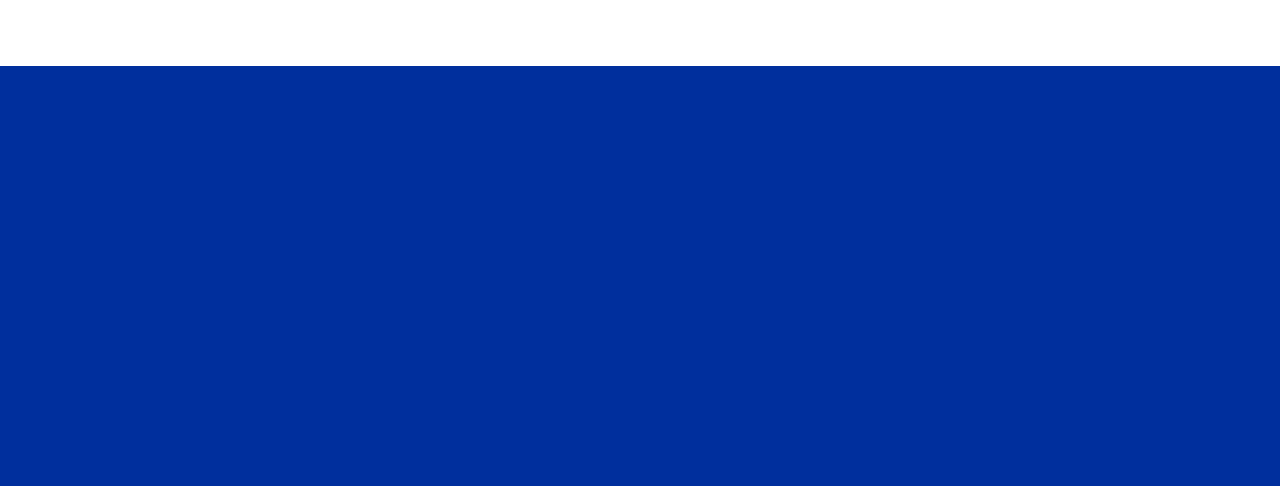
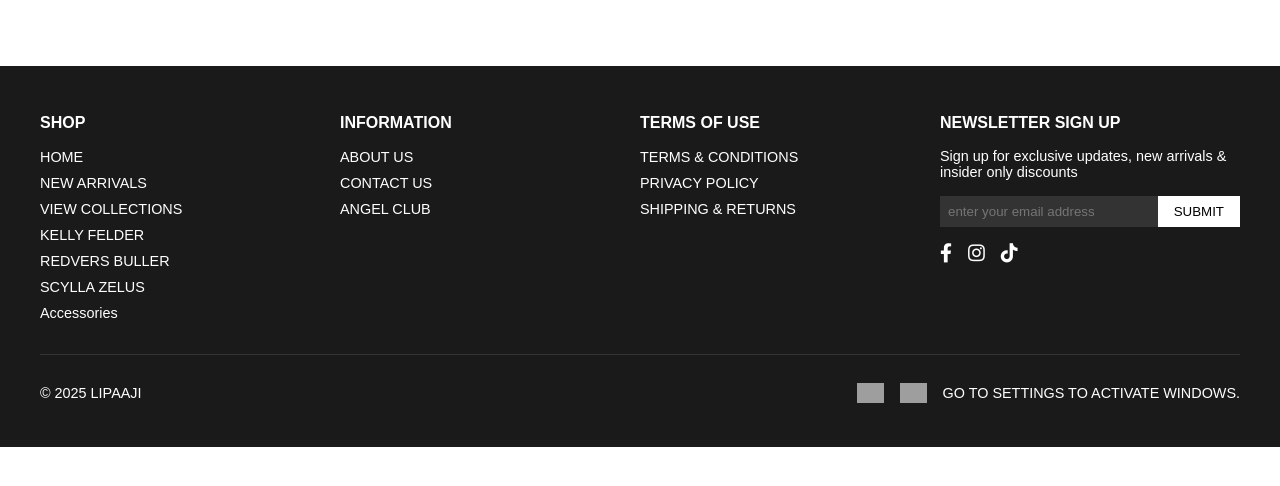
Before and after one commit to sumalka/lipaaji, a React (Create React App) app: page / in a window 1280 px wide. Shown: the part 1056-1542 px from the top of the page. After the commit the page ends 1503 px from the top, so only its background shows below. Built offline with nearby package versions, Linux system fonts and the light colour scheme; grey boxes are pictures that could not be loaded.

Commit message:
Add Footer component and styles for Lipaaji brand

```diff
--- a/public/index.html
+++ b/public/index.html
@@ -10,6 +10,7 @@
       content="Web site created using create-react-app"
     />
     <link rel="apple-touch-icon" href="%PUBLIC_URL%/logo192.png" />
+    <link rel="stylesheet" href="https://cdnjs.cloudflare.com/ajax/libs/font-awesome/5.15.4/css/all.min.css" />
     <!--
       manifest.json provides metadata used when your web app is installed on a
       user's mobile device or desktop. See https://developers.google.com/web/fundamentals/web-app-manifest/
--- a/src/App.tsx
+++ b/src/App.tsx
@@ -3,7 +3,7 @@ import { BrowserRouter as Router, Routes, Route } from 'react-router-dom';
 import './App.css';
 
 import Navbar from './components/Navbar';
-import Hero from './components/Hero';
+import Hero from './components/Footer';
 import Banner from './components/Banner';
 import NewArrivals from './components/NewArrivals';
 
--- /dev/null
+++ b/src/components/Footer.css
@@ -0,0 +1,117 @@
+/* File: Footer.css */
+.footer {
+  background-color: #1a1a1a; /* Dark background like Kelly Felder */
+  color: white;
+  padding: 2rem;
+  font-family: Arial, sans-serif;
+}
+
+.footer-container {
+  display: flex;
+  justify-content: space-between;
+  max-width: 1200px;
+  margin: 0 auto;
+  flex-wrap: wrap;
+}
+
+.footer-column {
+  flex: 1;
+  min-width: 200px;
+  margin-bottom: 1rem;
+}
+
+.footer-column h3 {
+  font-size: 1rem;
+  margin-bottom: 1rem;
+  text-transform: uppercase;
+}
+
+.footer-column ul {
+  list-style: none;
+  padding: 0;
+}
+
+.footer-column ul li {
+  margin-bottom: 0.5rem;
+}
+
+.footer-column ul li a {
+  color: white;
+  text-decoration: none;
+  font-size: 0.9rem;
+}
+
+.footer-column ul li a:hover {
+  text-decoration: underline;
+}
+
+.newsletter p {
+  font-size: 0.9rem;
+  margin-bottom: 1rem;
+}
+
+.newsletter-form {
+  display: flex;
+  margin-bottom: 1rem;
+}
+
+.newsletter-form input {
+  padding: 0.5rem;
+  border: none;
+  background-color: #333;
+  color: white;
+  flex: 1;
+}
+
+.newsletter-form button {
+  background-color: white;
+  color: black;
+  border: none;
+  padding: 0.5rem 1rem;
+  cursor: pointer;
+  transition: background-color 0.3s ease;
+}
+
+.newsletter-form button:hover {
+  background-color: #ddd;
+}
+
+.social-icons {
+  display: flex;
+  gap: 1rem;
+}
+
+.social-icons a {
+  color: white;
+  font-size: 1.2rem;
+}
+
+.footer-bottom {
+  display: flex;
+  justify-content: space-between;
+  align-items: center;
+  border-top: 1px solid #333;
+  padding-top: 1rem;
+  margin-top: 1rem;
+  max-width: 1200px;
+  margin: 0 auto;
+}
+
+.footer-left p {
+  font-size: 0.9rem;
+}
+
+.footer-right {
+  display: flex;
+  align-items: center;
+  gap: 1rem;
+}
+
+.footer-right img {
+  height: 20px;
+}
+
+.footer-right p {
+  font-size:0.9rem;
+  margin: 0;
+}
--- /dev/null
+++ b/src/components/Footer.tsx
@@ -0,0 +1,74 @@
+// File: Footer.tsx
+import React from 'react';
+import './Footer.css';
+
+const Footer = () => {
+  return (
+    <footer className="footer">
+      <div className="footer-container">
+        {/* Shop Column */}
+        <div className="footer-column">
+          <h3>SHOP</h3>
+          <ul>
+            <li><a href="#">HOME</a></li>
+            <li><a href="#">NEW ARRIVALS</a></li>
+            <li><a href="#">VIEW COLLECTIONS</a></li>
+            <li><a href="#">KELLY FELDER</a></li>
+            <li><a href="#">REDVERS BULLER</a></li>
+            <li><a href="#">SCYLLA ZELUS</a></li>
+            <li><a href="#">Accessories</a></li>
+          </ul>
+        </div>
+
+        {/* Information Column */}
+        <div className="footer-column">
+          <h3>INFORMATION</h3>
+          <ul>
+            <li><a href="#">ABOUT US</a></li>
+            <li><a href="#">CONTACT US</a></li>
+            <li><a href="#">ANGEL CLUB</a></li>
+          </ul>
+        </div>
+
+        {/* Terms of Use Column */}
+        <div className="footer-column">
+          <h3>TERMS OF USE</h3>
+          <ul>
+            <li><a href="#">TERMS & CONDITIONS</a></li>
+            <li><a href="#">PRIVACY POLICY</a></li>
+            <li><a href="#">SHIPPING & RETURNS</a></li>
+          </ul>
+        </div>
+
+        {/* Newsletter Sign Up Column */}
+        <div className="footer-column newsletter">
+          <h3>NEWSLETTER SIGN UP</h3>
+          <p>Sign up for exclusive updates, new arrivals & insider only discounts</p>
+          <form className="newsletter-form">
+            <input type="email" placeholder="enter your email address" />
+            <button type="submit">SUBMIT</button>
+          </form>
+          <div className="social-icons">
+            <a href="#"><i className="fab fa-facebook-f"></i></a>
+            <a href="#"><i className="fab fa-instagram"></i></a>
+            <a href="#"><i className="fab fa-tiktok"></i></a>
+          </div>
+        </div>
+      </div>
+
+      {/* Footer Bottom */}
+      <div className="footer-bottom">
+        <div className="footer-left">
+          <p>© 2025 LIPAAJI</p>
+        </div>
+        <div className="footer-right">
+          <img src="/path-to-visa-logo.png" alt="Visa" />
+          <img src="/path-to-mastercard-logo.png" alt="Mastercard" />
+          <p>GO TO SETTINGS TO ACTIVATE WINDOWS.</p>
+        </div>
+      </div>
+    </footer>
+  );
+};
+
+export default Footer;
```
